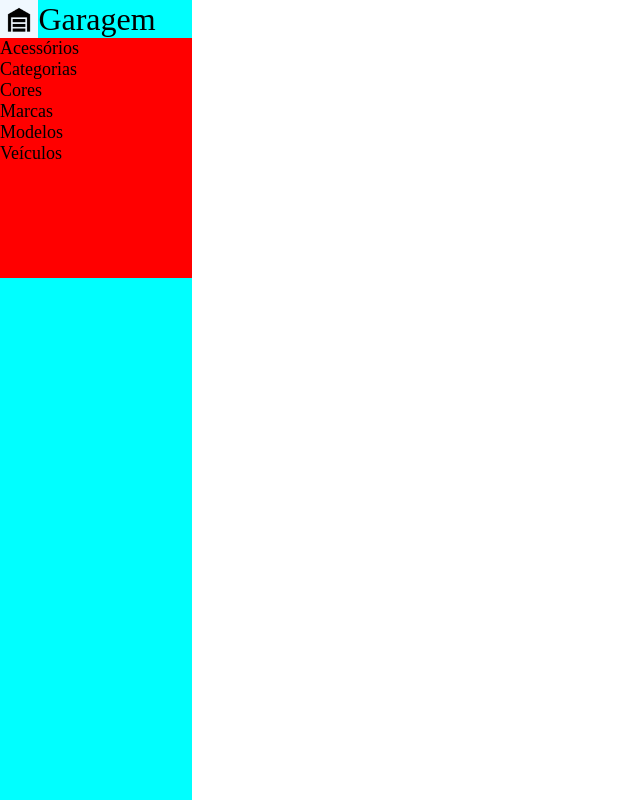
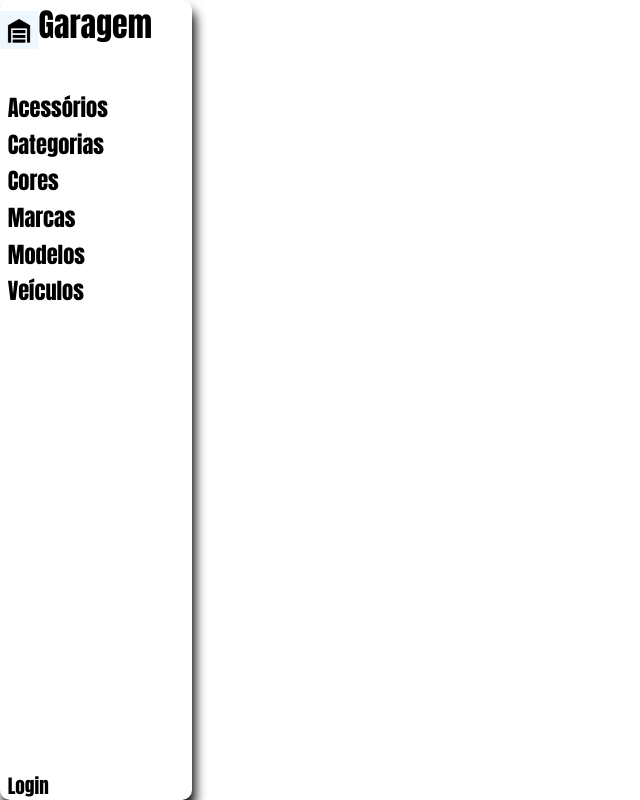
Before and after one commit to JSkahl/garagem-front, a Vue app: page / in a window 1280 px wide. Shown: the whole page, without its empty margins (0-640 px from the left). Built offline with nearby package versions, Linux system fonts and the light colour scheme.

Commit message:
chore(header): terminando modelo base da header

```diff
--- a/src/assets/main.css
+++ b/src/assets/main.css
@@ -1,3 +1,4 @@
 * {
     margin: 0;
+    font-family: Impact, Haettenschweiler, 'Arial Narrow Bold', sans-serif
 }
--- a/src/components/SideBar.vue
+++ b/src/components/SideBar.vue
@@ -15,6 +15,9 @@
             <p>Modelos</p>
             <p>Veículos</p>
         </div>
+        <div class="login">
+            <p>Login</p>
+        </div>
     </div>
 </template>
 
@@ -23,9 +26,10 @@
 .side-bar {
     display: flex;
     flex-direction: column;
-    background-color: aqua;
+    height: 100vh;
     width: 15%;
-    height: 100vh;
+    border-radius: 10px;
+    box-shadow: black 3px 10px 12px;
 }
 
 .logo {
@@ -41,8 +45,21 @@ img {
 }
 
 .models {
-    background-color: red;
-    height: 30%;
-    font-size: large;
+    display: flex;
+    flex-direction: column;
+    margin-top: 20%;
+    margin-left: 4%;
+    height: 100%;
+    font-size: 1.4em;
+}
+
+.models > p {
+    margin-top: 2%;
+}
+
+.login {
+    display: flex;
+    margin-left: 4%;
+    font-size: 1.2em;
 }
 </style>
```
